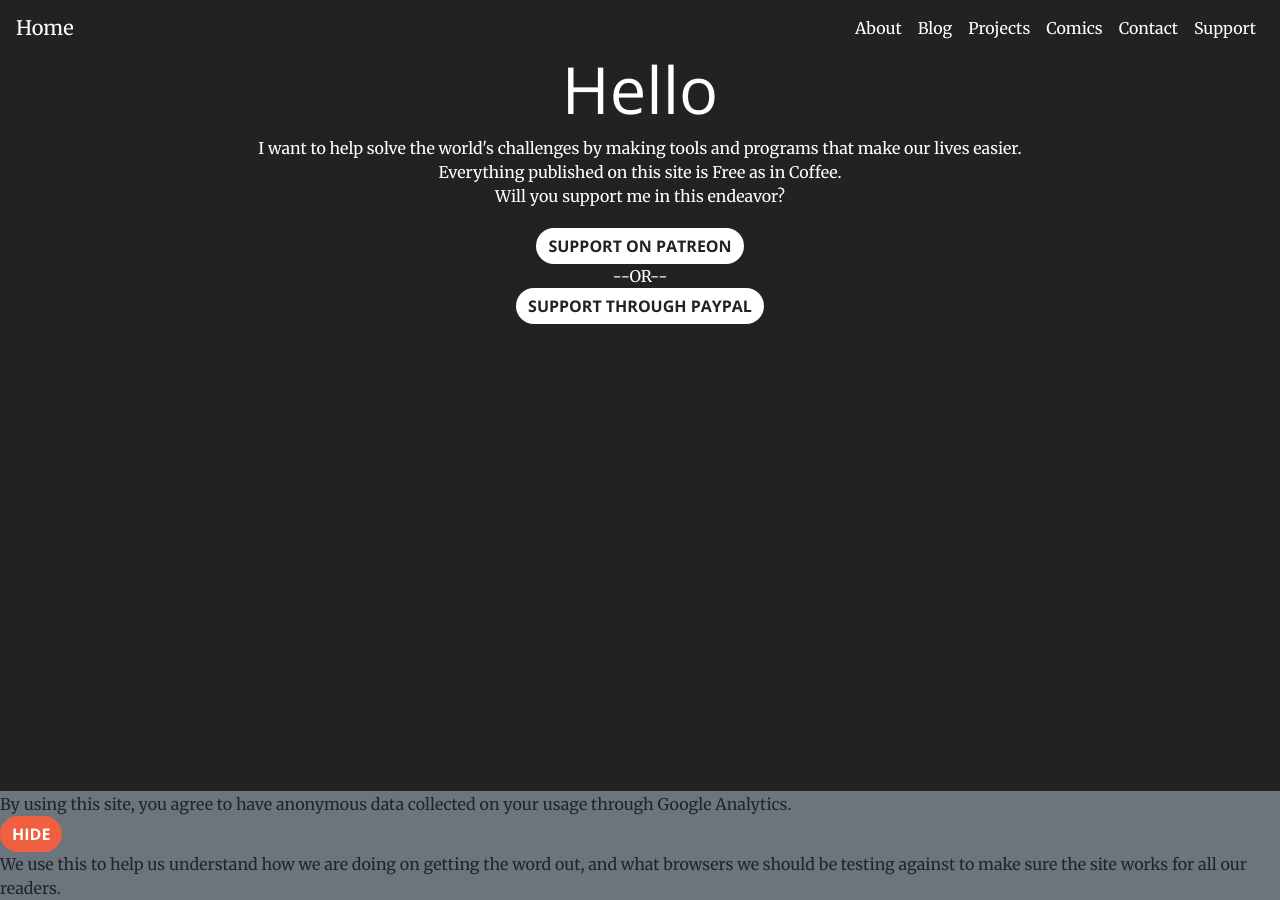
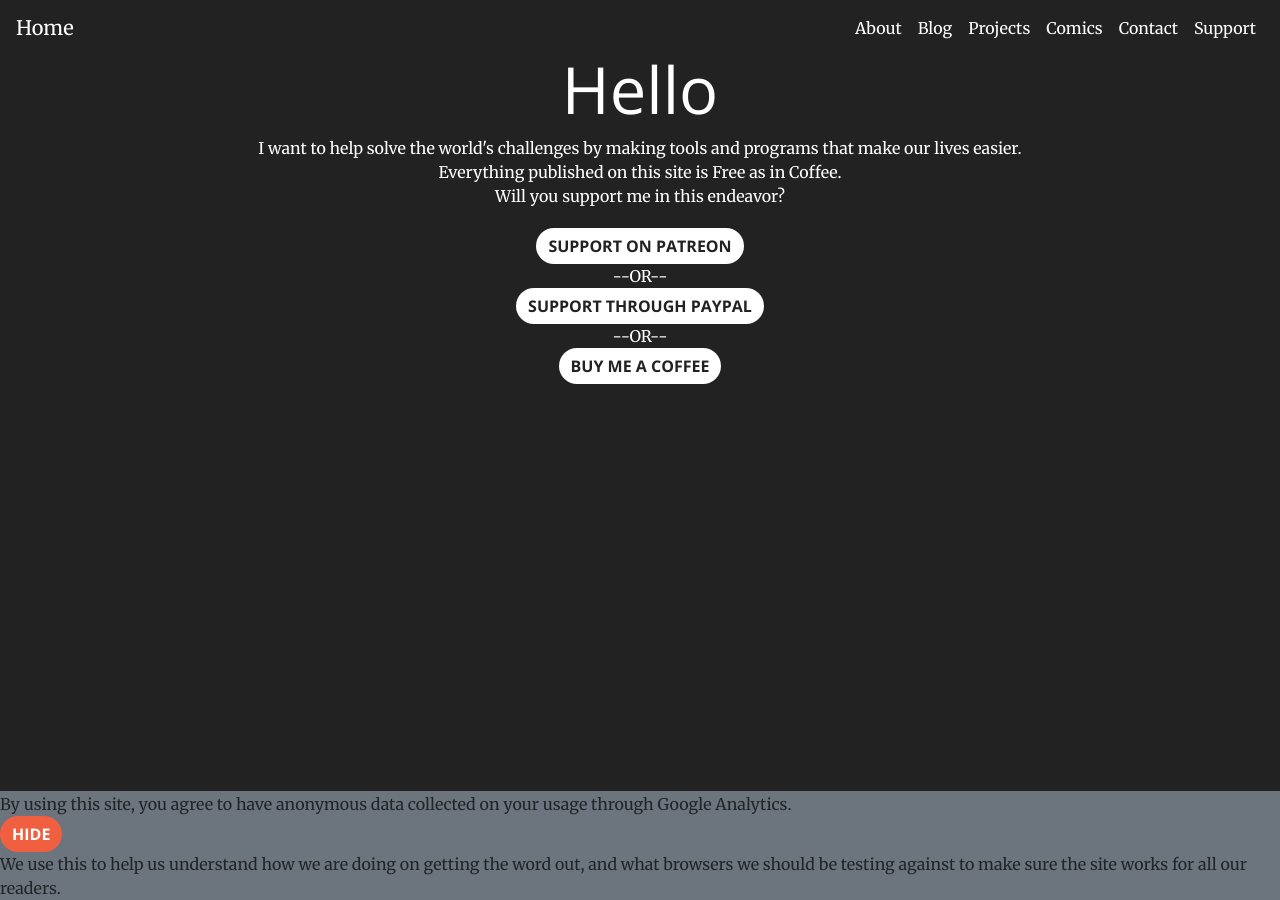
Before and after one commit to mshafer1/website, a Jekyll site: the page built from support/index.html, in a window 1280 px wide. Built offline with Jekyll 4.4.1, drawn with Linux system fonts in a browser that asks for light colours.

Commit message:
add buy me a coffee link

```diff
--- a/support/index.html
+++ b/support/index.html
@@ -21,5 +21,9 @@ title: Support
             --OR--
             <br/>
             <a href="https://paypal.me/mshafertech" class="btn btn-default btn-1" target="_blank">Support through PayPal</a>
+            <br/>
+            --OR--
+            <br/>
+            <a href="https://www.buymeacoffee.com/mshafer1" class="btn btn-default btn-1" target="_blank">Buy me a coffee</a>
     </div>
 </div>
```
